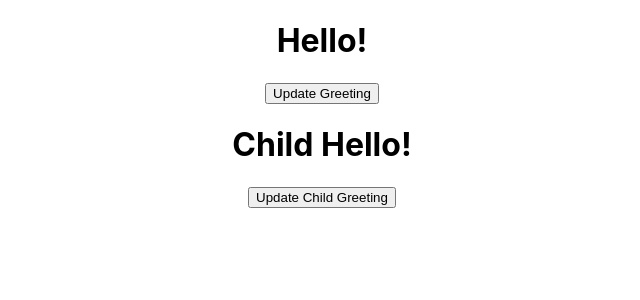
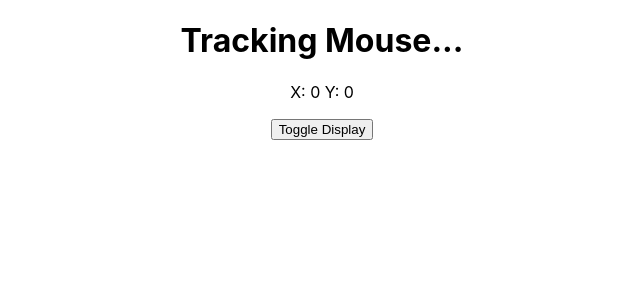
Before and after one commit to hogbergmarkus/first-react-project, a React (Create React App) app in the folder my-app/: page / in a window 1280 px wide. Shown: the top 300 px of the page, without its empty margins (318-958 px from the left). Built offline with nearby package versions, Linux system fonts and the light colour scheme.

Commit message:
componentWillUnmount

```diff
--- a/my-app/src/App.js
+++ b/my-app/src/App.js
@@ -1,10 +1,10 @@
 import "./App.css";
-import LifeCyclesCDU from "./components/LifeCyclesCDU";
+import LifeCyclesCWU from "./components/LifeCyclesCWU";
 
 function App() {
     return (
         <div className="App">
-            <LifeCyclesCDU />
+            <LifeCyclesCWU />
         </div>
     );
 }
--- /dev/null
+++ b/my-app/src/components/LifeCyclesCWU.js
@@ -0,0 +1,27 @@
+import React, { Component } from "react";
+import LifeCyclesCWUTracker from "./LifeCyclesCWUTracker";
+
+export class LifeCyclesCWU extends Component {
+    constructor(props) {
+        super(props);
+
+        this.state = {
+            visible: true,
+        };
+    }
+
+    toggleDisplay = () => {
+        this.setState((prevState) => ({ visible: !prevState.visible }));
+    };
+
+    render() {
+        return (
+            <div>
+                {this.state.visible && <LifeCyclesCWUTracker />}
+                <button onClick={this.toggleDisplay}>Toggle Display</button>
+            </div>
+        );
+    }
+}
+
+export default LifeCyclesCWU;
--- /dev/null
+++ b/my-app/src/components/LifeCyclesCWUTracker.js
@@ -0,0 +1,38 @@
+import React, { Component } from "react";
+
+export class LifeCyclesCWUTracker extends Component {
+    constructor(props) {
+        super(props);
+
+        this.state = {
+            mouseX: 0,
+            mouseY: 0,
+        };
+    }
+    trackMouse = (e) => {
+        console.log("Mouse moved");
+        this.setState({
+            mouseX: e.clientX,
+            mouseY: e.clientY,
+        });
+    };
+    componentDidMount() {
+        window.addEventListener("mousemove", this.trackMouse);
+    }
+    componentWillUnmount() {
+        console.log("unmounting");
+        window.removeEventListener("mousemove", this.trackMouse);
+    }
+    render() {
+        return (
+            <div>
+                <h1>Tracking Mouse...</h1>
+                <p>
+                    X: {this.state.mouseX} Y: {this.state.mouseY}
+                </p>
+            </div>
+        );
+    }
+}
+
+export default LifeCyclesCWUTracker;
```
